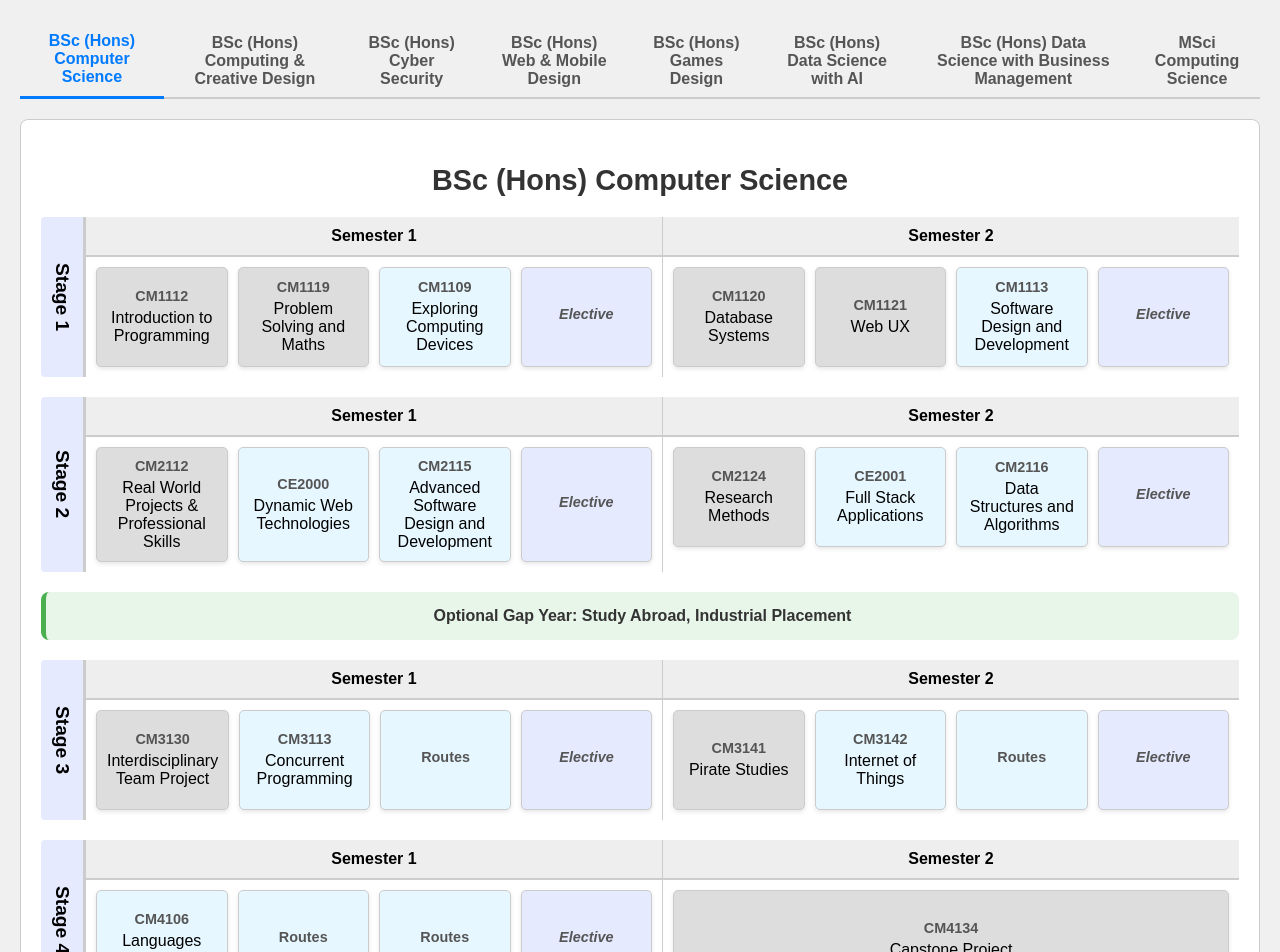
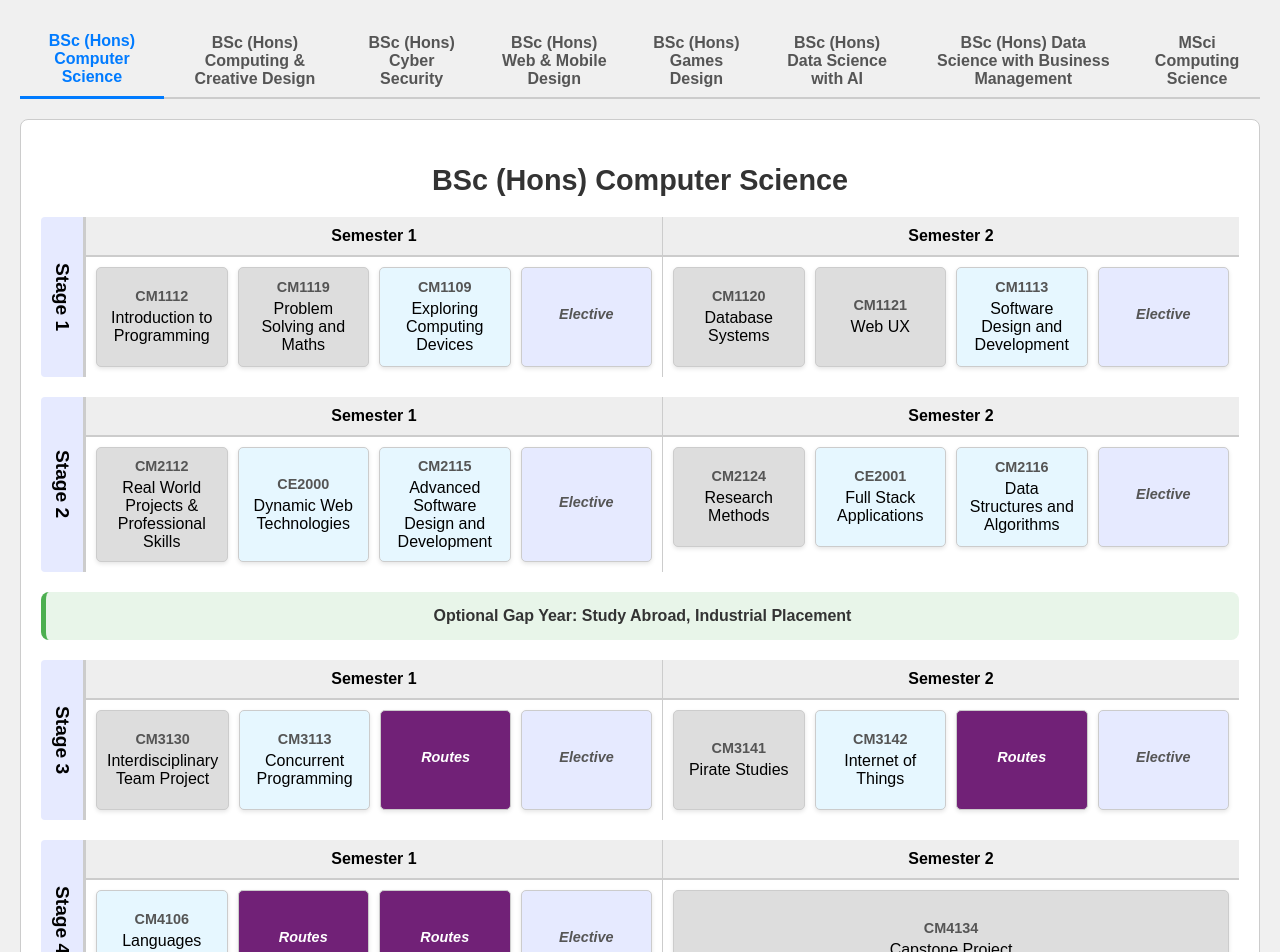
Before and after one commit to mzarb/socet-courses, a React (Create React App) app: page / in a window 1280 px wide. Shown: the top 952 px of the page. Built offline with nearby package versions, Linux system fonts and the light colour scheme.

Commit message:
styles fixing

```diff
--- a/src/styles.css
+++ b/src/styles.css
@@ -200,6 +200,17 @@
   font-style: italic;
 }
 
+/* This rule is for route choice modules */
+.module-box.route-choice {
+  background-color: #712177; /* RGU purple */
+  font-style: italic;
+}
+
+/* Ensure text inside route choice modules is white */
+.module-box.route-choice .module-code,
+.module-box.route-choice .module-name {
+  color: white;
+}
 
 /* ====================================== */
 /* 5. Responsive Design for Small Screens */
```
